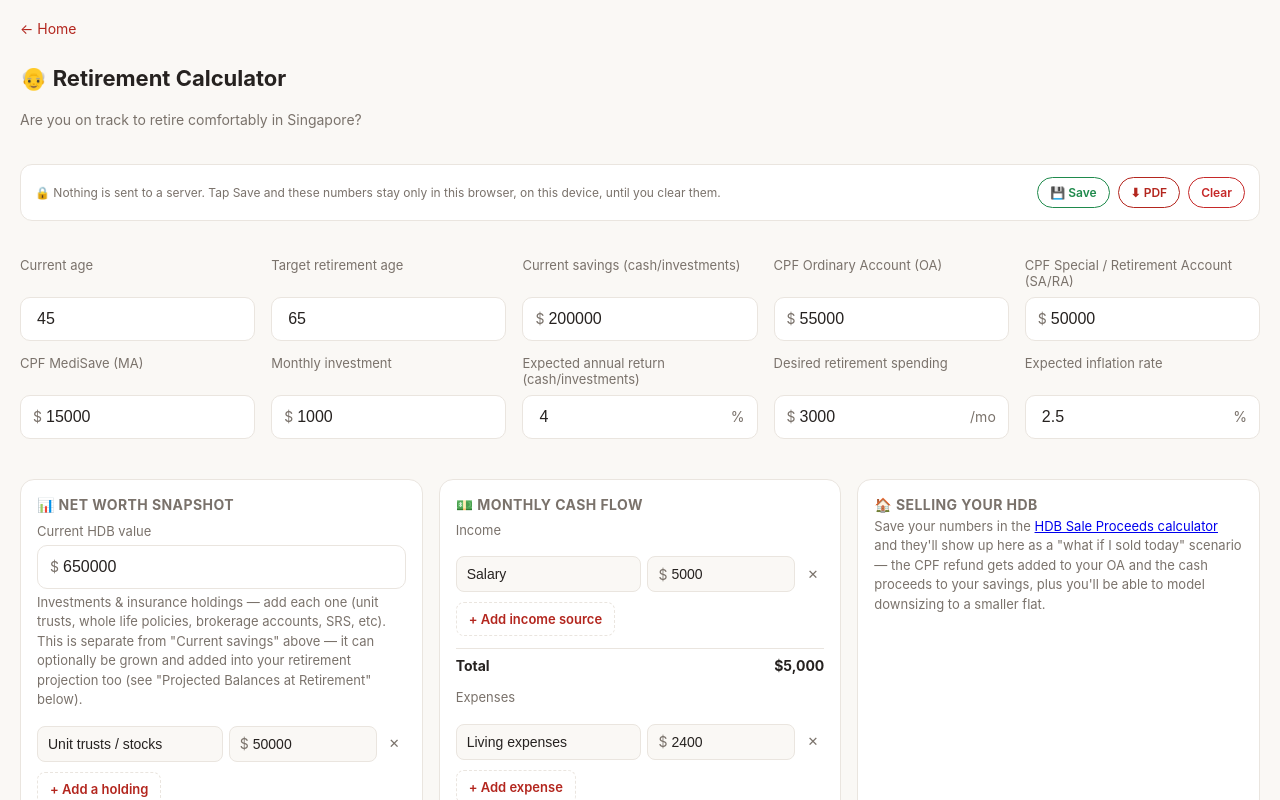
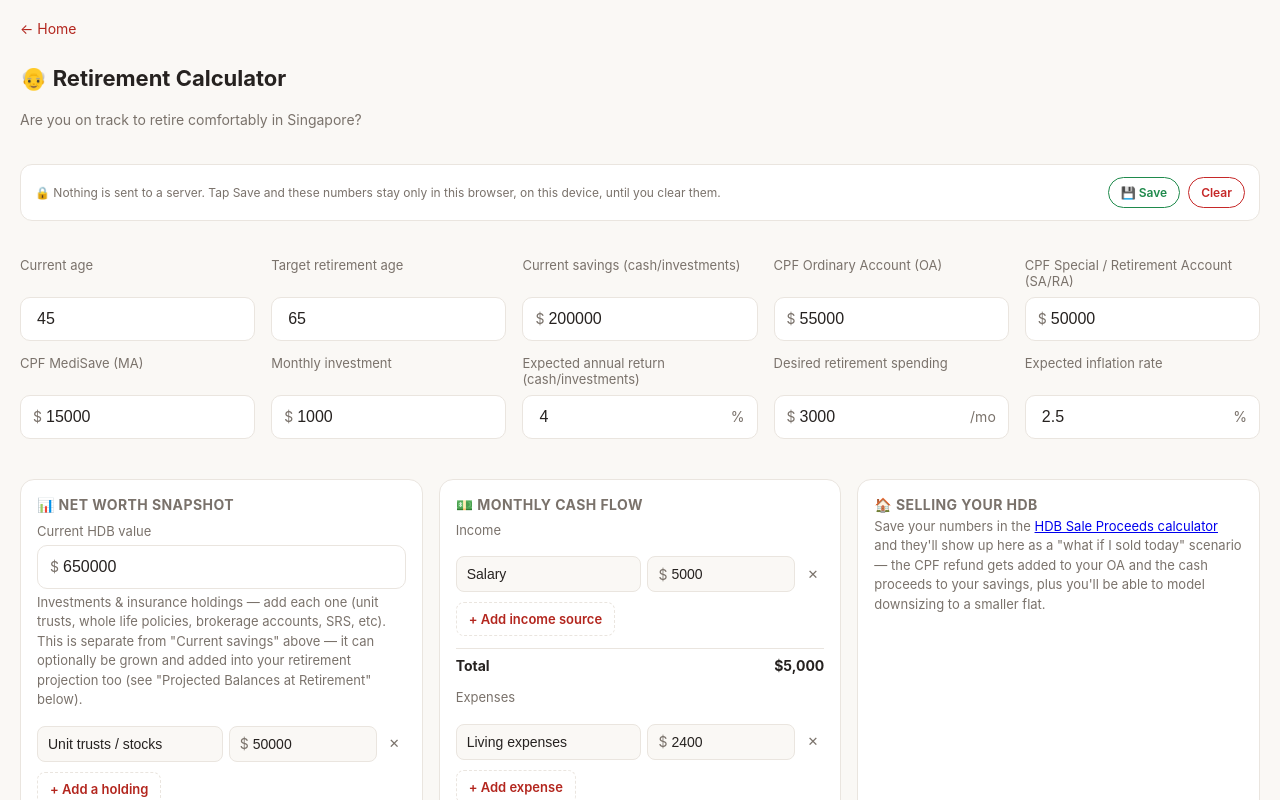
Before and after one commit to macmelvin/SG-Money-CPF-HDB-Calculator, a React (Vite) app: page /retirement-calculator in a window 1280 px wide. Shown: the top 800 px of the page. Built offline with nearby package versions, Linux system fonts and the light colour scheme.

Commit message:
Remove free PDF export from Retirement Calculator

```diff
--- a/src/calculators/RetirementCalculator.tsx
+++ b/src/calculators/RetirementCalculator.tsx
@@ -22,7 +22,6 @@ import {
 import type { LineItem } from "../lib/dashboard";
 import { usePageMeta } from "../lib/usePageMeta";
 import { clearCalculatorData, loadCalculatorData, saveCalculatorData } from "../lib/storage";
-import { downloadCalculatorPdf } from "../lib/pdf";
 import { generatePremiumRetirementReport } from "../lib/premiumReport";
 import { consumeUnlockRedirect, isPremiumReportUnlocked } from "../lib/premiumUnlock";
 import { PREMIUM_REPORT_PAYMENT_LINK, PREMIUM_REPORT_PRICE_LABEL } from "../lib/calculators";
@@ -268,96 +267,6 @@ export default function RetirementCalculator() {
     setSavedAt(at);
   };
 
-  const handleDownloadPdf = () => {
-    downloadCalculatorPdf({
-      calculatorTitle: "Retirement Calculator",
-      inputs: [
-        { label: "Current age", value: String(currentAge) },
-        { label: "Target retirement age", value: String(retirementAge) },
-        { label: "Current savings (cash/investments)", value: formatSgd(currentSavings) },
-        { label: "Current CPF Ordinary Account (OA)", value: formatSgd(currentOA) },
-        { label: "Current CPF Special/Retirement Account (SA/RA)", value: formatSgd(currentSaRa) },
-        { label: "Current CPF MediSave (MA)", value: formatSgd(currentMA) },
-        { label: "Monthly investment", value: formatSgd(monthlyInvestment) },
-        { label: "Expected annual return (cash/investments)", value: `${expectedReturnPct}%` },
-        { label: "Desired retirement spending (today's dollars)", value: `${formatSgd(desiredMonthlySpend)}/mo` },
-        { label: "Expected inflation rate", value: `${inflationRatePct}%` },
-        ...(applyHdbScenario
-          ? [
-              { label: "Includes selling HDB today: CPF refund added to OA", value: `+${formatSgd(hdbScenario.cpfRefund)}` },
-              { label: "Includes selling HDB today: cash added to savings", value: `+${formatSgd(hdbScenario.cashProceeds)}` },
-            ]
-          : []),
-      ],
-      results: [
-        { label: "Years remaining", value: `${result.yearsToRetirement} years` },
-        { label: "Projected cash & investments", value: formatSgd(result.projectedCash) },
-        { label: "Projected CPF OA", value: formatSgd(result.projectedOA) },
-        { label: "Projected CPF SA/RA", value: formatSgd(result.projectedSaRa) },
-        {
-          label: includeInvestmentHoldings
-            ? "Projected investment & insurance holdings (grown)"
-            : "Projected investment & insurance holdings (not included)",
-          value: formatSgd(result.projectedInvestmentHoldings),
-        },
-        { label: "Projected CPF MediSave (not counted, healthcare only)", value: formatSgd(result.projectedMA) },
-        { label: "Total counted toward retirement income", value: formatSgd(result.projectedSavings) },
-        {
-          label: `Desired spending at retirement (${inflationRatePct}%/yr inflation)`,
-          value: `${formatSgd(result.desiredMonthlySpendAtRetirement)}/mo`,
-        },
-        { label: "Target required (inflation-adjusted)", value: formatSgd(result.targetRequired) },
-        {
-          label: result.onTrack ? "Surplus" : "Shortfall",
-          value: formatSgd(Math.abs(result.shortfall)),
-        },
-        ...(!result.onTrack
-          ? [{ label: "Increase monthly savings to", value: formatSgd(result.suggestedMonthlySavings) }]
-          : []),
-        {
-          label: `Retirement Account target: ${CPF_LIFE_TIER_LABEL[cpfLifeTargetTier]}`,
-          value: formatSgd(CPF_RETIREMENT_SUMS_2026[cpfLifeTargetTier]),
-        },
-        { label: "Projected OA + SA/RA set aside in RA", value: formatSgd(result.cpfLife.retirementAccountBalance) },
-        { label: "Estimated CPF LIFE Standard Plan payout (from 65)", value: `${formatSgd(result.cpfLife.estimatedMonthlyPayout)}/mo` },
-        ...(result.cpfLifeExcessCash > 0
-          ? [{ label: "Estimated cash withdrawable at 55 (above chosen tier)", value: formatSgd(result.cpfLifeExcessCash) }]
-          : []),
-        { label: "— Net Worth Snapshot —", value: "" },
-        { label: "HDB Property", value: formatSgd(hdbCurrentValue) },
-        { label: "Total CPF (OA+SA/RA+MediSave)", value: formatSgd(totalCpfToday) },
-        ...investmentItems.map((item) => ({ label: `  Investment: ${item.label || "(unlabelled)"}`, value: formatSgd(item.amount) })),
-        { label: "Total Investments & Insurance", value: formatSgd(totalInvestmentsPortfolio) },
-        { label: "TOTAL NET WORTH", value: formatSgd(netWorth) },
-        { label: "— Monthly Cash Flow —", value: "" },
-        ...incomeItems.map((item) => ({ label: `  Income: ${item.label || "(unlabelled)"}`, value: formatSgd(item.amount) })),
-        ...expenseItems.map((item) => ({ label: `  Expense: ${item.label || "(unlabelled)"}`, value: formatSgd(item.amount) })),
-        ...liabilityItems.map((item) => ({ label: `  Liability: ${item.label || "(unlabelled)"}`, value: formatSgd(item.amount) })),
-        { label: "Total Income", value: formatSgd(totalIncome) },
-        { label: "Total Expenses", value: formatSgd(totalExpenses) },
-        { label: "Total Liabilities", value: formatSgd(totalLiabilities) },
-        { label: monthlySurplus >= 0 ? "Monthly Surplus" : "Monthly Deficit", value: formatSgd(Math.abs(monthlySurplus)) },
-        ...(rightsizing
-          ? [
-              { label: "— Rightsizing Scenario —", value: "" },
-              { label: "Estimated sale proceeds", value: formatSgd(hdbCurrentValue) },
-              { label: "Less: CPF refund", value: `-${formatSgd(hdbScenario!.cpfRefund)}` },
-              { label: "Balance after CPF refund", value: formatSgd(rightsizing.balanceAfterCpfRefund) },
-              { label: "Less: replacement flat price", value: `-${formatSgd(replacementFlatPrice)}` },
-              { label: "Less: legal & moving costs", value: `-${formatSgd(legalMovingCosts)}` },
-              { label: "Cash released from rightsizing", value: formatSgd(rightsizing.cashReleased) },
-              { label: "Estimated financial assets after rightsizing", value: formatSgd(estimatedAssetsAfterRightsizing ?? 0) },
-            ]
-          : []),
-        { label: "— Retirement Health Check —", value: "" },
-        ...healthCheck.dimensions.map((d) => ({ label: d.label, value: d.status })),
-        { label: "Overall illustrative score", value: `${healthCheck.overallScore}/100` },
-      ],
-      disclaimer:
-        "Assumes 25 years in retirement and steady investment returns — actual markets fluctuate. CPF OA/SA/MediSave balances are projected at CPF's floor interest rates (OA 2.5%, SA/MA/RA 4%) with no further CPF contributions modelled. CPF LIFE payout is an indicative Standard Plan estimate for the 2026 cohort, interpolated between CPF Board's published BRS/FRS/ERS figures. The net worth, cash flow, rightsizing and health-check figures are computed only from what you typed in on this device — nothing is verified or fetched. The health check score is an illustrative self-check using simple rules of thumb, not a professional financial assessment. Not financial advice.",
-    });
-  };
-
   const dashboardExportData: DashboardExportData = {
     generatedOn: new Date().toLocaleDateString(undefined, { day: "numeric", month: "long", year: "numeric" }),
     currentAge,
@@ -458,7 +367,6 @@ export default function RetirementCalculator() {
       subtitle="Are you on track to retire comfortably in Singapore?"
       onClear={clearInputs}
       onSave={handleSave}
-      onDownloadPdf={handleDownloadPdf}
       savedAt={savedAt}
     >
       <div className="form-grid">
```
